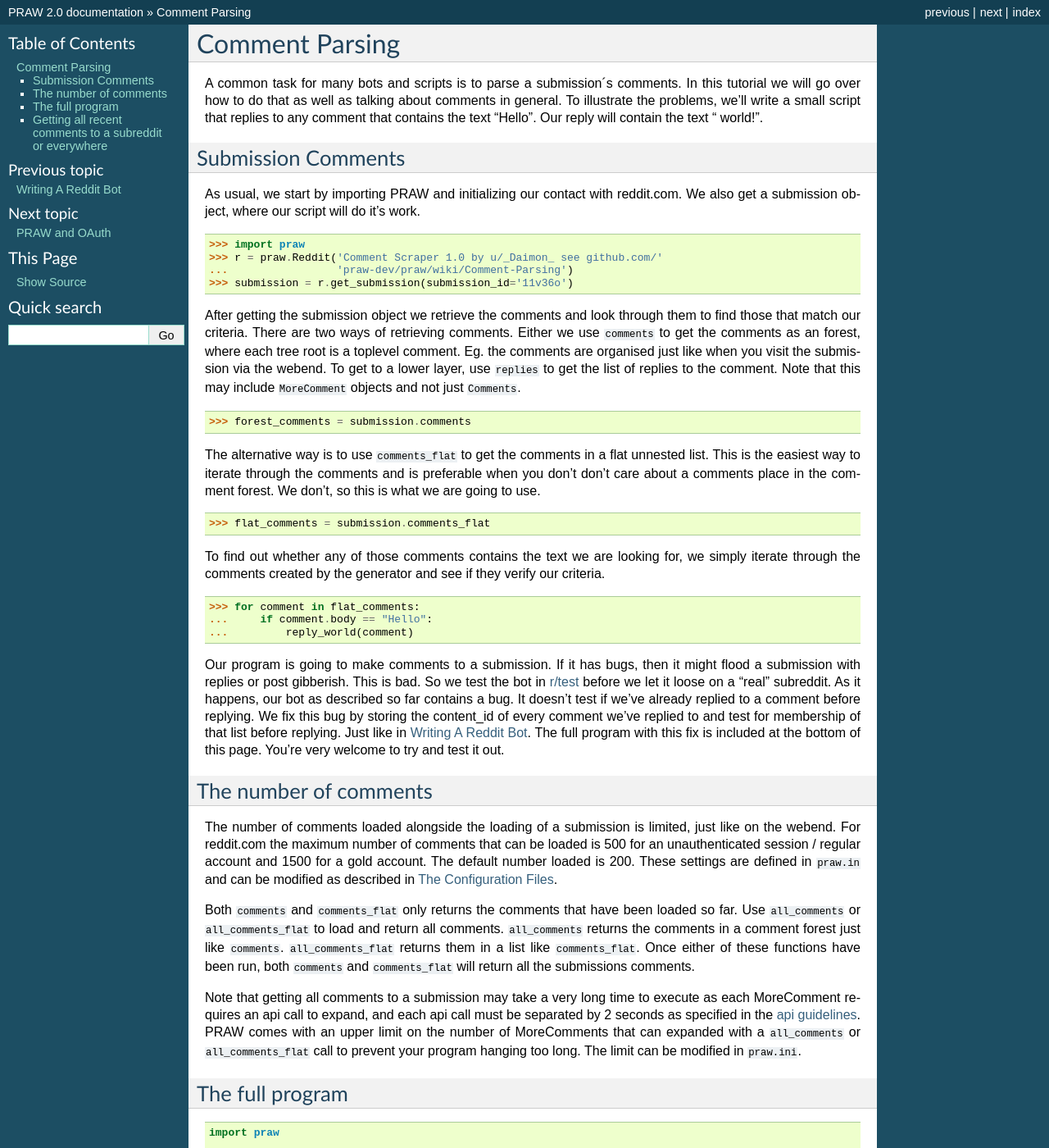
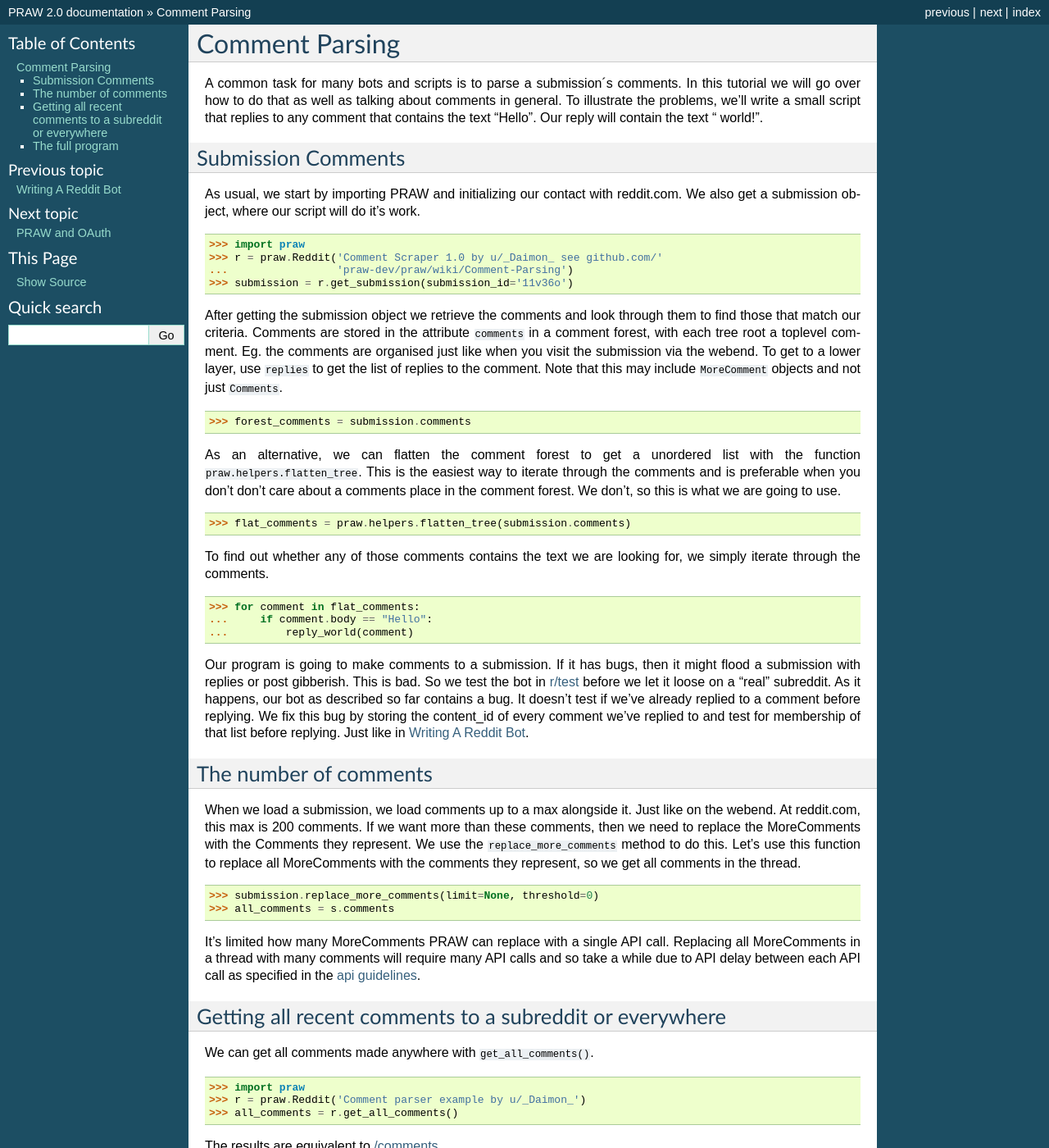
Before and after one commit to praw-dev/praw, a Sphinx documentation site: the page built from docs/pages/comment_parsing.rst, in a window 1280 px wide and 1400 px high. Shown: the whole window at 82% size. Built offline with Sphinx 7.4.7, drawn with Linux system fonts in a browser that asks for light colours; some of the changed text lies outside the part shown.

Commit message:
Update comment parsing with 2.0 changes

```diff
--- a/docs/pages/comment_parsing.rst
+++ b/docs/pages/comment_parsing.rst
@@ -22,25 +22,25 @@ work.
 >>> submission = r.get_submission(submission_id='11v36o')
 
 After getting the submission object we retrieve the comments and look through
-them to find those that match our criteria. There are two ways of retrieving
-comments. Either we use ``comments`` to get the comments as an forest, where
-each tree root is a toplevel comment. Eg. the comments are organised just like
-when you visit the submission via the webend. To get to a lower layer, use
-``replies`` to get the list of replies to the comment. Note that this may
-include ``MoreComment`` objects and not just ``Comments``.
+them to find those that match our criteria. Comments are stored in the
+attribute ``comments`` in a comment forest, with each tree root a toplevel
+comment. Eg. the comments are organised just like when you visit the submission
+via the webend. To get to a lower layer, use ``replies`` to get the list of
+replies to the comment. Note that this may include ``MoreComment`` objects and
+not just ``Comments``.
 
 >>> forest_comments = submission.comments
 
-The alternative way is to use ``comments_flat`` to get the comments in a flat
-unnested list. This is the easiest way to iterate through the comments and is
-preferable when you don't don't care about a comments place in the comment
-forest. We don't, so this is what we are going to use.
+As an alternative, we can flatten the comment forest to get a unordered list
+with the function ``praw.helpers.flatten_tree``. This is the easiest way to
+iterate through the comments and is preferable when you don't don't care about
+a comments place in the comment forest. We don't, so this is what we are going
+to use.
 
->>> flat_comments = submission.comments_flat
+>>> flat_comments = praw.helpers.flatten_tree(submission.comments)
 
 To find out whether any of those comments contains the text we are looking for,
-we simply iterate through the comments created by the generator and see if they
-verify our criteria.
+we simply iterate through the comments.
 
 >>> for comment in flat_comments:
 ...     if comment.body == "Hello":
@@ -53,50 +53,24 @@ test the bot in `r/test <www.reddit.com/r/test>`_ before we let it loose on a
 doesn't test if we've already replied to a comment before replying. We fix this
 bug by storing the content_id of every comment we've replied to and test for
 membership of that list before replying. Just like in :ref:`writing_a_bot`.
-The full program with this fix is included at the bottom of this page. You're
-very welcome to try and test it out.
 
 The number of comments
 ----------------------
 
-The number of comments loaded alongside the loading of a submission is limited,
-just like on the webend. For reddit.com the maximum number of comments that can
-be loaded is 500 for an unauthenticated session / regular account and 1500 for
-a gold account. The default number loaded is 200. These settings are defined in
-``praw.in`` and can be modified as described in :ref:`configuration_files`.
+When we load a submission, we load comments up to a max alongside it. Just like
+on the webend. At reddit.com, this max is 200 comments. If we want more than
+these comments, then we need to replace the MoreComments with the Comments they
+represent. We use the ``replace_more_comments`` method to do this. Let's use
+this function to replace all MoreComments with the comments they represent, so
+we get all comments in the thread.
 
-Both ``comments`` and ``comments_flat`` only returns the comments that have
-been loaded so far. Use  ``all_comments`` or ``all_comments_flat`` to load and
-return all comments. ``all_comments`` returns the comments in a comment forest
-just like ``comments``. ``all_comments_flat`` returns them in a list like
-``comments_flat``.  Once either of these functions have been run, both
-``comments`` and ``comments_flat`` will return all the submissions comments.
+>>> submission.replace_more_comments(limit=None, threshold=0)
+>>> all_comments = s.comments
 
-Note that getting all comments to a submission may take a very long time to
-execute as each MoreComment requires an api call to expand, and each api call
-must be separated by 2 seconds as specified in the `api guidelines
-<https://github.com/reddit/reddit/wiki/API>`_. PRAW comes with an upper limit
-on the number of MoreComments that can expanded with a ``all_comments`` or
-``all_comments_flat`` call to prevent your program hanging too long. The limit
-can be modified in ``praw.ini``.
-
-The full program
-----------------
-
-.. code-block:: python
-
-    import praw
-
-    r = praw.Reddit('Comment Scraper 1.0 by u/_Daimon_ see github.com/'
-                    'praw-dev/praw/wiki/Comment-Parsing')
-    r.login('bot_username', 'bot_password')
-    submission = r.get_submission(submission_id='11v36o')
-    flat_comments = submission.comments_flat
-    already_done = []
-    for comment in flat_comments:
-        if comment.body == "Hello" and comment.id not in already_done:
-            comment.reply(' world!')
-            already_done.append(comment.id)
+It's limited how many MoreComments PRAW can replace with a single API call.
+Replacing all MoreComments in a thread with many comments will require many API
+calls and so take a while due to API delay between each API call as specified
+in the `api guidelines <https://github.com/reddit/reddit/wiki/API>`_.
 
 Getting all recent comments to a subreddit or everywhere
 --------------------------------------------------------
@@ -104,7 +78,7 @@ Getting all recent comments to a subreddit or everywhere
 We can get all comments made anywhere with ``get_all_comments()``.
 
 >>> import praw
->>> r = praw.Reddit('Comment parser')
+>>> r = praw.Reddit('Comment parser example by u/_Daimon_')
 >>> all_comments = r.get_all_comments()
 
 The results are equivalent to `/comments <http://www.reddit.com/comments>`_.
@@ -126,3 +100,21 @@ You can use multi-reddits to get the comments from multiple subreddits.
 
 Which is equivalent to `r/python+learnpython/comments
 <http://www.reddit.com/r/learnpython+python/comments>`_.
+
+The full program
+----------------
+
+.. code-block:: python
+
+    import praw
+
+    r = praw.Reddit('Comment Scraper 1.0 by u/_Daimon_ see github.com/'
+                    'praw-dev/praw/wiki/Comment-Parsing')
+    r.login('bot_username', 'bot_password')
+    submission = r.get_submission(submission_id='11v36o')
+    flat_comments = praw.helpers.flatten_tree(submission.comments_flat)
+    already_done = []
+    for comment in flat_comments:
+        if comment.body == "Hello" and comment.id not in already_done:
+            comment.reply(' world!')
+            already_done.append(comment.id)
```
